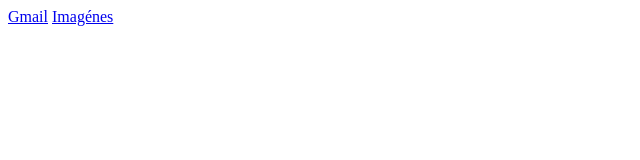
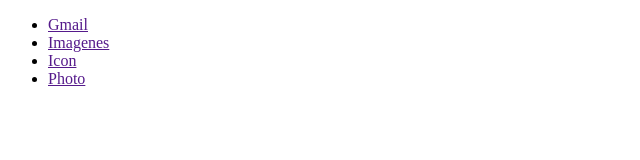
Before and after one commit to Gus-Parhelio/Clone-de-Google, a plain HTML site: page cloneGoogle/index.html in a window 1280 px wide. Shown: the whole page, without its empty margins (0-640 px from the left). Drawn offline with Linux system fonts and the light colour scheme.

Commit message:
Estructura basica de la barra de navegacion

```diff
--- a/cloneGoogle/index.html
+++ b/cloneGoogle/index.html
@@ -11,9 +11,20 @@
     <header>
         <div>
             <nav>
-                <a href="#">Gmail</a>
-                <a href="#">Imagénes</a>
-
+                <ul>
+                    <li>
+                        <a href="">Gmail</a>
+                    </li>
+                    <li>
+                        <a href="">Imagenes</a>
+                    </li>
+                    <li>
+                        <a href="">Icon</a>
+                    </li>
+                    <li>
+                        <a href="">Photo</a>
+                    </li>
+                </ul>
             </nav>
         </div>
     </header>
```
